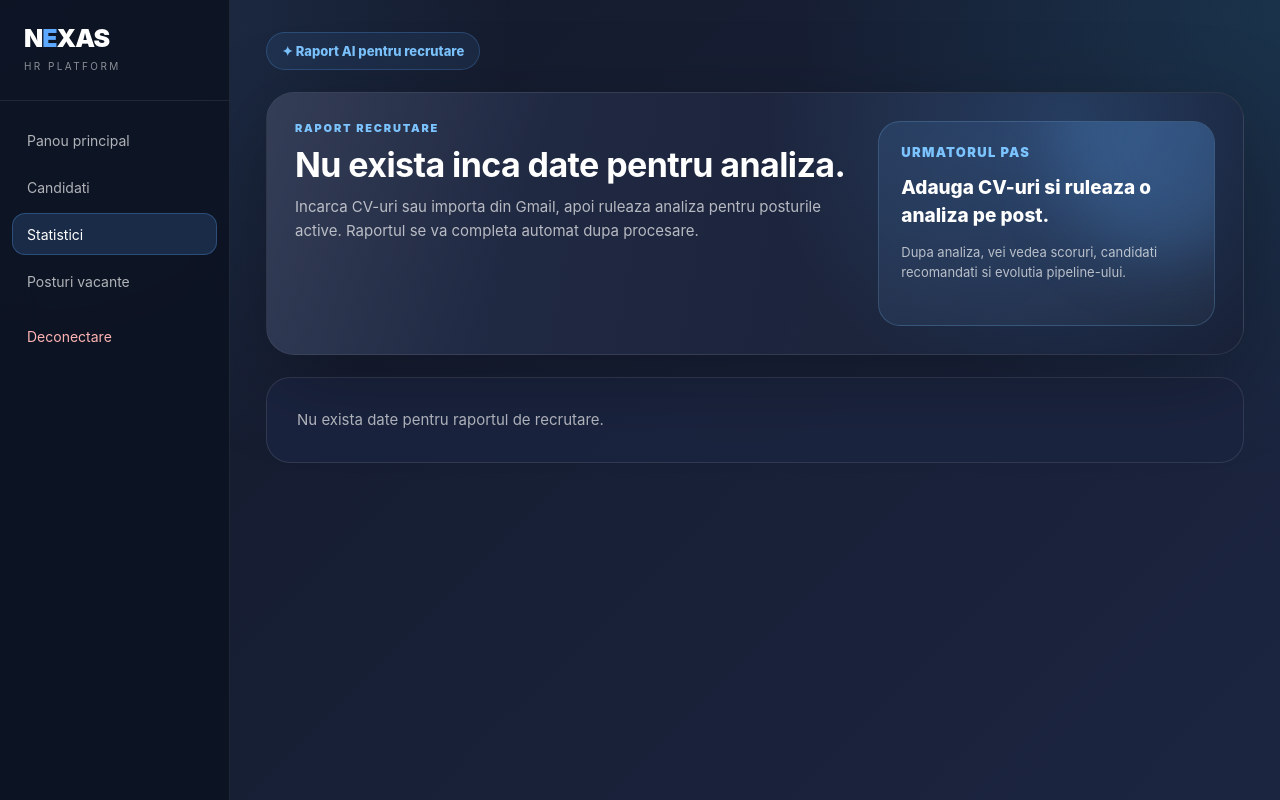
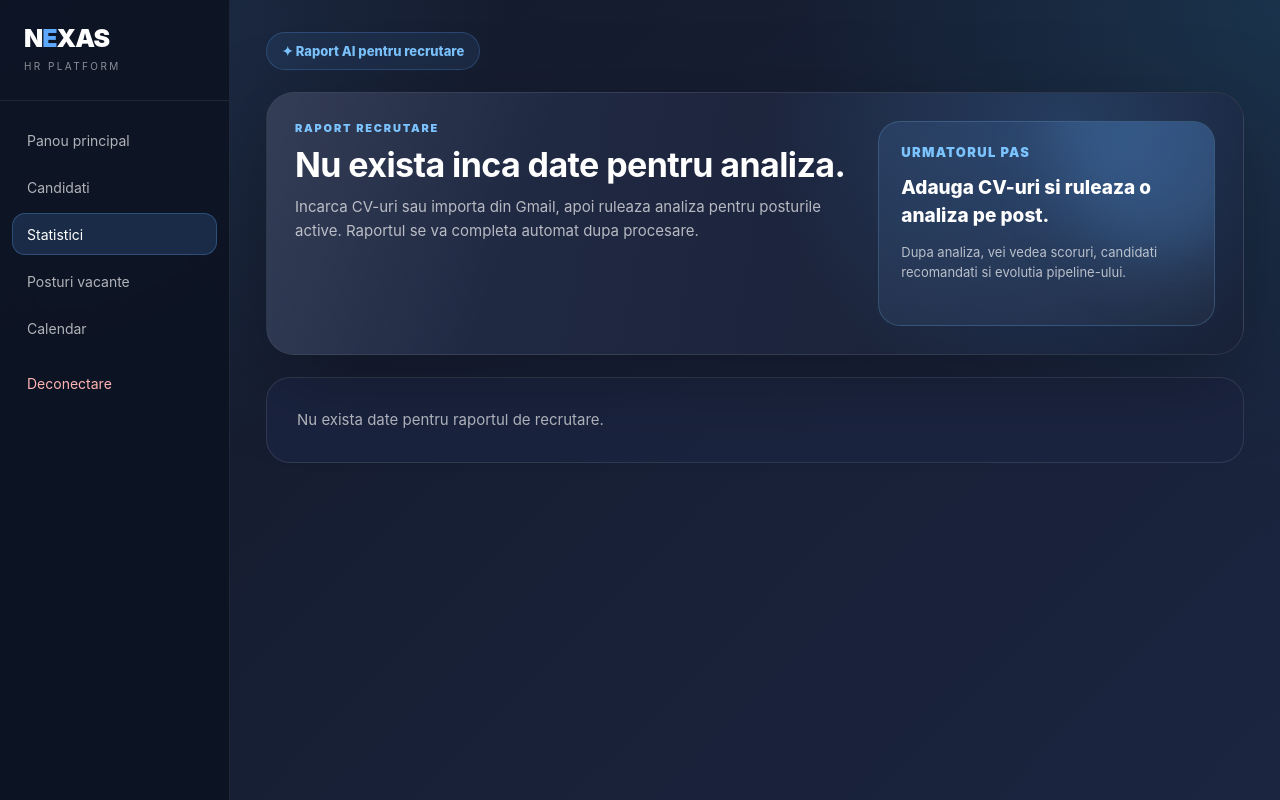
Before and after one commit to robotHR/HR, a FastAPI app: page /analytics in a window 1280 px wide. Run offline with FastAPI, Linux system fonts and the light colour scheme; the visitor is signed in with stand-in values (Sample User, id 1); parts of the project's set-up code (start-up, migrations or seed data) failed here and were passed over.

Commit message:
Update analytics.html

```diff
--- a/app/templates/analytics.html
+++ b/app/templates/analytics.html
@@ -220,6 +220,7 @@
             <a class="" href="/candidati">Candidati</a>
             <a class="active" href="/analytics">Statistici</a>
             <a class="" href="/posturi">Posturi vacante</a>
+            <a href="/calendar">Calendar</a>
             <a class="logout-link" href="/logout">Deconectare</a>
         </nav>
     </aside>
```
